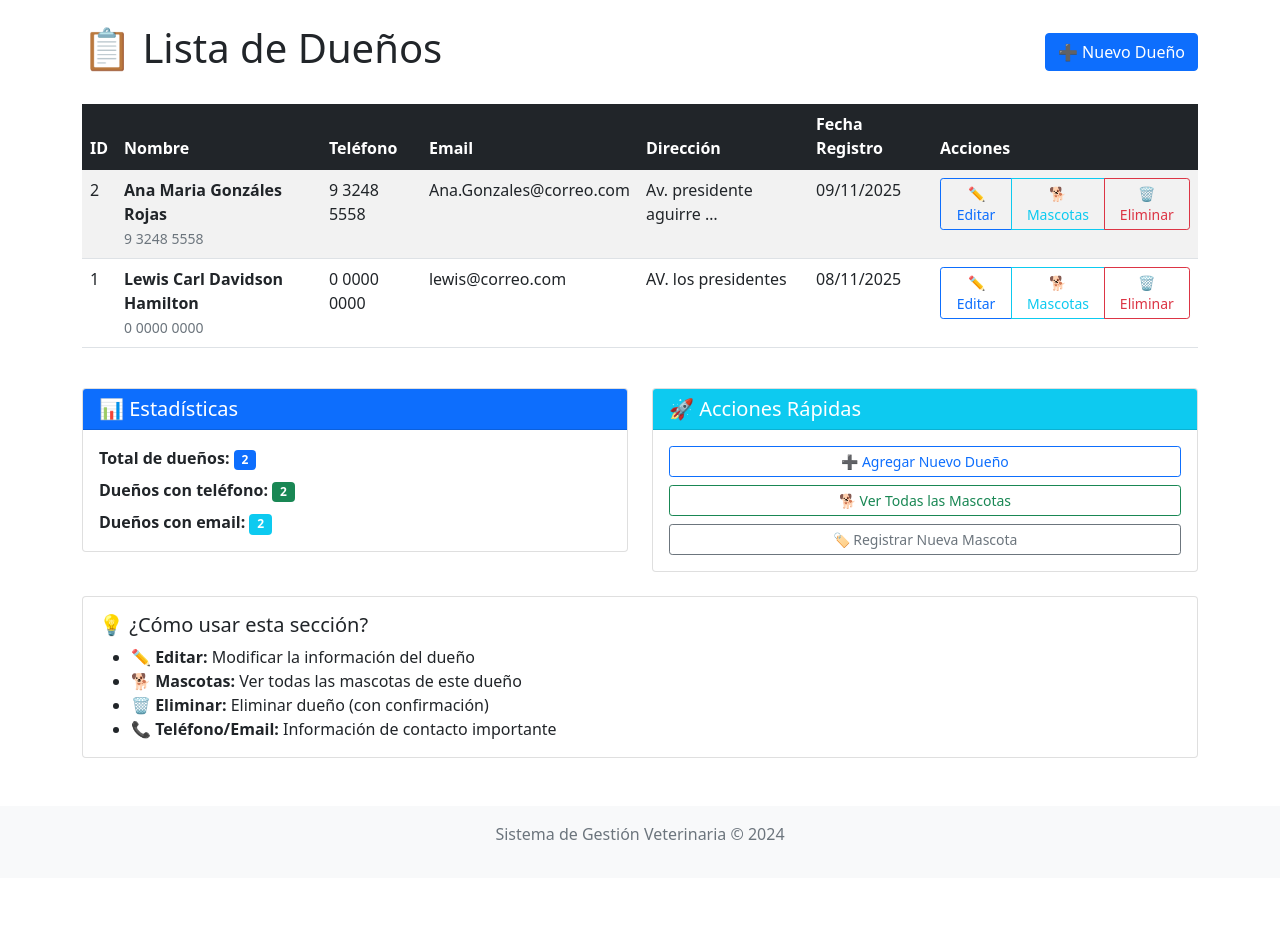
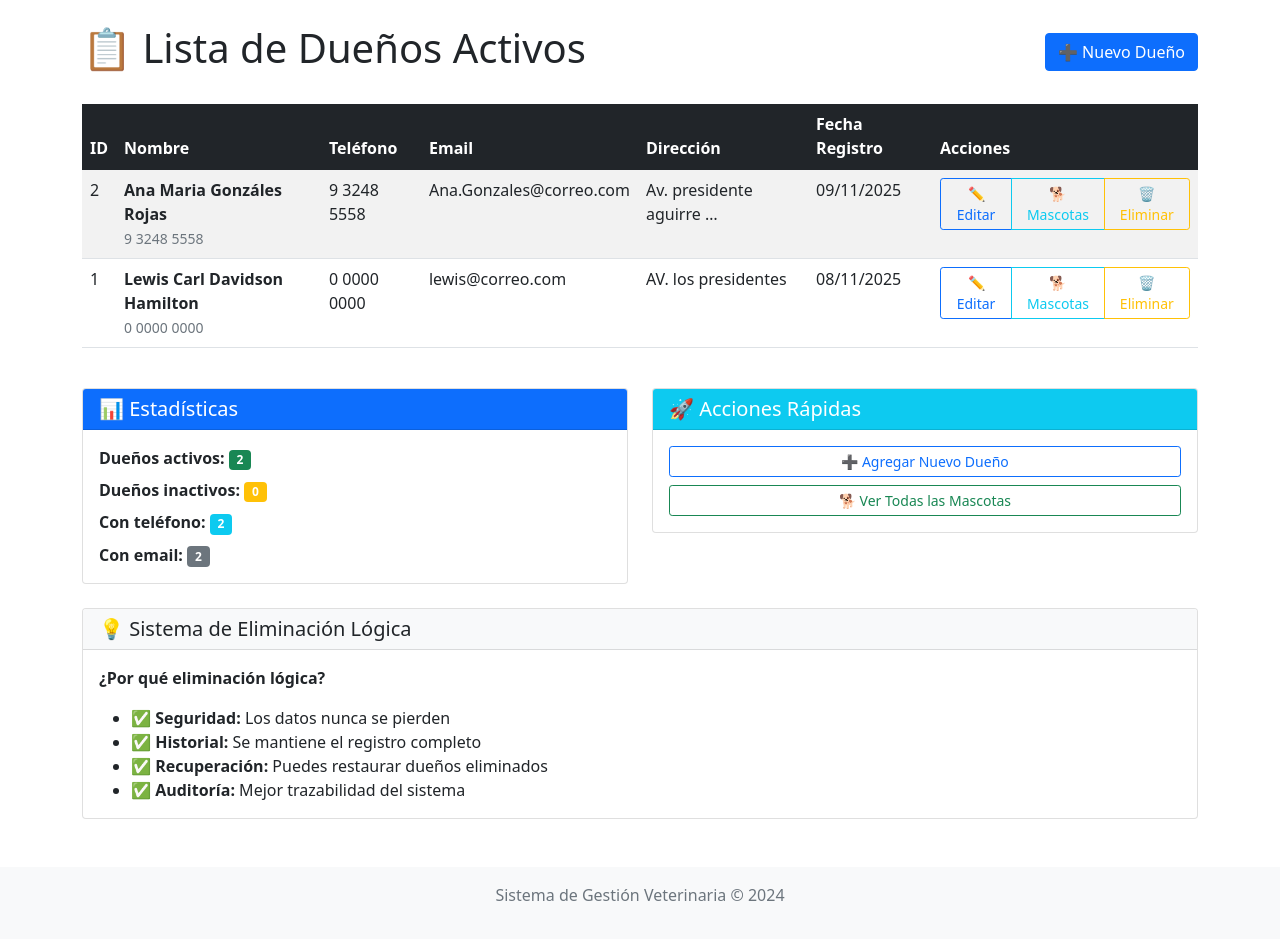
Before and after one commit to Estebanerick/Veterinaria-version-web, a Django app: page /duenos/ in a window 1280 px wide. Shown: the part 56-995 px from the top of the page. Before the commit the page ends 896 px from the top, so only its background shows below. Run offline with Django 5.2, Linux system fonts and the light colour scheme; data comes from the database, SQL or seed files in the repository; both versions use the stored data as it was after the commit.

Commit message:
Fallas al implementar Eliminacion logica y falta de sincronizacion con supabase

```diff
--- a/clinica/urls.py
+++ b/clinica/urls.py
@@ -18,4 +18,7 @@ urlpatterns = [
     path('veterinarios/agregar/', views.agregar_veterinario, name='agregar_veterinario'),
     path('veterinarios/<int:veterinario_id>/editar/', views.editar_veterinario, name='editar_veterinario'),
     path('veterinarios/<int:veterinario_id>/eliminar/', views.eliminar_veterinario, name='eliminar_veterinario'),
+    path('duenos/inactivos/', views.lista_duenos_inactivos, name='lista_duenos_inactivos'),
+    path('duenos/<int:dueno_id>/restaurar/', views.restaurar_dueno, name='restaurar_dueno'),
+    path('duenos/<int:dueno_id>/eliminar-logico/', views.eliminar_dueno_logico, name='eliminar_dueno_logico'),
 ]
--- a/clinica/views.py
+++ b/clinica/views.py
@@ -30,17 +30,22 @@ def home(request):
     return render(request, 'clinica/home.html', context)
 
 # En clinica/views.py - actualizar la función lista_duenos
+# clinica/views.py - actualizar lista_duenos
+
 def lista_duenos(request):
-    duenos = Dueno.objects.all().order_by('nombre')
+    # VERSIÓN TEMPORAL - mostrar todos los dueños
+    duenos = Dueno.objects.all().order_by('nombre')  # ← SIN FILTRO POR ACTIVO
 
-    # Calcular estadísticas
+    # Calcular estadísticas (versión temporal sin filtro por activo)
     duenos_con_telefono = Dueno.objects.exclude(telefono__isnull=True).exclude(telefono='').count()
     duenos_con_email = Dueno.objects.exclude(email__isnull=True).exclude(email='').count()
+    duenos_inactivos = 0  # ← TEMPORALMENTE 0
 
     return render(request, 'clinica/lista_duenos.html', {
         'duenos': duenos,
         'duenos_con_telefono': duenos_con_telefono,
-        'duenos_con_email': duenos_con_email
+        'duenos_con_email': duenos_con_email,
+        'duenos_inactivos': duenos_inactivos
     })
 
 def agregar_dueno(request):
@@ -129,6 +134,55 @@ def eliminar_dueno(request, dueno_id):
             return redirect('lista_duenos')
 
         dueno.delete()
+
+        # Eliminar de Supabase también
+        supabase = get_supabase_client()
+        if supabase:
+            supabase.table("dueno").delete().eq("nombre", nombre_dueno).execute()
+            print(f"✅ Dueño eliminado de Supabase: {nombre_dueno}")
+
+        messages.success(request, f'✅ Dueño "{nombre_dueno}" eliminado exitosamente')
+
+    except Dueno.DoesNotExist:
+        messages.error(request, '❌ Dueño no encontrado')
+
+    return redirect('lista_duenos')
+
+# clinica/views.py - agregar esta función
+def lista_duenos_inactivos(request):
+    """Lista de dueños eliminados lógicamente"""
+    duenos_inactivos = Dueno.objects.filter(activo=False).order_by('-fecha_eliminacion')
+
+    return render(request, 'clinica/lista_duenos_inactivos.html', {
+        'duenos_inactivos': duenos_inactivos
+    })
+
+def restaurar_dueno(request, dueno_id):
+    """Restaurar un dueño eliminado lógicamente"""
+    try:
+        dueno = Dueno.objects.get(id=dueno_id, activo=False)
+        dueno.restaurar()
+        messages.success(request, f'✅ Dueño "{dueno.nombre}" restaurado exitosamente')
+    except Dueno.DoesNotExist:
+        messages.error(request, '❌ Dueño no encontrado o ya está activo')
+
+    return redirect('lista_duenos_inactivos')
+
+def eliminar_dueno_logico(request, dueno_id):
+    """Eliminación física temporal (hasta que tengamos migraciones)"""
+    try:
+        # VERSIÓN TEMPORAL - sin filtro por 'activo'
+        dueno = Dueno.objects.get(id=dueno_id)  # ← QUITAMOS EL FILTRO 'activo=True'
+        nombre_dueno = dueno.nombre
+
+        # Verificar si tiene mascotas antes de eliminar (versión temporal sin 'activo')
+        mascotas_count = Mascota.objects.filter(dueno=dueno).count()  # ← QUITAMOS EL FILTRO 'activo=True'
+        if mascotas_count > 0:
+            messages.error(request, f'❌ No se puede eliminar al dueño "{nombre_dueno}" porque tiene {mascotas_count} mascota(s) registrada(s)')
+            return redirect('lista_duenos')
+
+        # VERSIÓN TEMPORAL - eliminación física directa
+        dueno.delete()  # ← ELIMINACIÓN FÍSICA TEMPORAL
 
         # Eliminar de Supabase también
         supabase = get_supabase_client()
--- a/templates/clinica/lista_duenos.html
+++ b/templates/clinica/lista_duenos.html
@@ -5,8 +5,15 @@
 
 {% block content %}
 <div class="d-flex justify-content-between align-items-center mb-4">
-    <h1>📋 Lista de Dueños</h1>
-    <a href="{% url 'agregar_dueno' %}" class="btn btn-primary">➕ Nuevo Dueño</a>
+    <h1>📋 Lista de Dueños Activos</h1>
+    <div>
+        {% if duenos_inactivos > 0 %}
+            <a href="{% url 'lista_duenos_inactivos' %}" class="btn btn-warning me-2">
+                🗂️ Dueños Inactivos ({{ duenos_inactivos }})
+            </a>
+        {% endif %}
+        <a href="{% url 'agregar_dueno' %}" class="btn btn-primary">➕ Nuevo Dueño</a>
+    </div>
 </div>
 
 {% if messages %}
@@ -78,39 +85,52 @@
                             🐕 Mascotas
                         </a>
                         <button type="button"
-                                class="btn btn-outline-danger"
-                                title="Eliminar dueño"
+                                class="btn btn-outline-warning"
+                                title="Eliminar lógicamente"
                                 data-bs-toggle="modal"
-                                data-bs-target="#confirmarEliminar{{ dueno.id }}">
+                                data-bs-target="#confirmarEliminarLogico{{ dueno.id }}">
                             🗑️ Eliminar
                         </button>
                     </div>
 
-                    <!-- Modal de confirmación para eliminar -->
-                    <div class="modal fade" id="confirmarEliminar{{ dueno.id }}" tabindex="-1">
+                    <!-- Modal de confirmación para eliminación lógica -->
+                    <div class="modal fade" id="confirmarEliminarLogico{{ dueno.id }}" tabindex="-1">
                         <div class="modal-dialog">
                             <div class="modal-content">
                                 <div class="modal-header">
-                                    <h5 class="modal-title">⚠️ Confirmar Eliminación</h5>
+                                    <h5 class="modal-title">⚠️ Eliminación Lógica</h5>
                                     <button type="button" class="btn-close" data-bs-dismiss="modal"></button>
                                 </div>
                                 <div class="modal-body">
-                                    <p>¿Estás seguro de que deseas eliminar al dueño <strong>"{{ dueno.nombre }}"</strong>?</p>
+                                    <p>¿Estás seguro de que deseas <strong>eliminar lógicamente</strong> al dueño <strong>"{{ dueno.nombre }}"</strong>?</p>
 
                                     {% with mascotas_count=dueno.mascota_set.count %}
                                         {% if mascotas_count > 0 %}
                                             <div class="alert alert-warning">
-                                                <strong>¡Advertencia!</strong> Este dueño tiene <strong>{{ mascotas_count }}</strong> mascota(s) registrada(s).
-                                                <br>Si eliminas al dueño, también se eliminarán todas sus mascotas y consultas asociadas.
+                                                <strong>¡Importante!</strong>
+                                                <ul class="mb-0 mt-2">
+                                                    <li>Este dueño tiene <strong>{{ mascotas_count }}</strong> mascota(s) registrada(s)</li>
+                                                    <li>El dueño se marcará como <strong>inactivo</strong> pero no se eliminará físicamente</li>
+                                                    <li>Podrás restaurarlo más tarde desde "Dueños Inactivos"</li>
+                                                    <li>Los datos se conservan para historiales y reportes</li>
+                                                </ul>
                                             </div>
                                         {% else %}
-                                            <p class="text-danger"><small>Esta acción no se puede deshacer.</small></p>
+                                            <div class="alert alert-info">
+                                                <strong>Eliminación Lógica:</strong>
+                                                <ul class="mb-0 mt-2">
+                                                    <li>El dueño se marcará como <strong>inactivo</strong></li>
+                                                    <li>No aparecerá en las listas principales</li>
+                                                    <li>Podrás restaurarlo más tarde</li>
+                                                    <li>Los datos se conservan intactos</li>
+                                                </ul>
+                                            </div>
                                         {% endif %}
                                     {% endwith %}
                                 </div>
                                 <div class="modal-footer">
                                     <button type="button" class="btn btn-secondary" data-bs-dismiss="modal">Cancelar</button>
-                                    <a href="{% url 'eliminar_dueno' dueno.id %}" class="btn btn-danger">
+                                    <a href="{% url 'eliminar_dueno_logico' dueno.id %}" class="btn btn-warning">
                                         Sí, Eliminar
                                     </a>
                                 </div>
@@ -127,11 +147,18 @@
 <div class="alert alert-info">
     <div class="d-flex">
         <div class="flex-grow-1">
-            <h4>👤 No hay dueños registrados</h4>
-            <p class="mb-3">Comienza registrando el primer dueño en el sistema.</p>
-            <a href="{% url 'agregar_dueno' %}" class="btn btn-primary">
-                Registrar Primer Dueño
-            </a>
+            <h4>👤 No hay dueños activos</h4>
+            <p class="mb-3">Todos los dueños están marcados como inactivos o no hay registros.</p>
+            <div class="d-grid gap-2 d-md-flex">
+                <a href="{% url 'agregar_dueno' %}" class="btn btn-primary me-md-2">
+                    Registrar Primer Dueño
+                </a>
+                {% if duenos_inactivos > 0 %}
+                    <a href="{% url 'lista_duenos_inactivos' %}" class="btn btn-outline-warning">
+                        Ver Dueños Inactivos ({{ duenos_inactivos }})
+                    </a>
+                {% endif %}
+            </div>
         </div>
     </div>
 </div>
@@ -146,16 +173,20 @@
             </div>
             <div class="card-body">
                 <p class="mb-2">
-                    <strong>Total de dueños:</strong>
-                    <span class="badge bg-primary">{{ duenos|length }}</span>
+                    <strong>Dueños activos:</strong>
+                    <span class="badge bg-success">{{ duenos|length }}</span>
                 </p>
                 <p class="mb-2">
-                    <strong>Dueños con teléfono:</strong>
-                    <span class="badge bg-success">{{ duenos_con_telefono }}</span>
+                    <strong>Dueños inactivos:</strong>
+                    <span class="badge bg-warning">{{ duenos_inactivos }}</span>
+                </p>
+                <p class="mb-2">
+                    <strong>Con teléfono:</strong>
+                    <span class="badge bg-info">{{ duenos_con_telefono }}</span>
                 </p>
                 <p class="mb-0">
-                    <strong>Dueños con email:</strong>
-                    <span class="badge bg-info">{{ duenos_con_email }}</span>
+                    <strong>Con email:</strong>
+                    <span class="badge bg-secondary">{{ duenos_con_email }}</span>
                 </p>
             </div>
         </div>
@@ -171,11 +202,13 @@
                     <a href="{% url 'agregar_dueno' %}" class="btn btn-outline-primary btn-sm">
                         ➕ Agregar Nuevo Dueño
                     </a>
+                    {% if duenos_inactivos > 0 %}
+                        <a href="{% url 'lista_duenos_inactivos' %}" class="btn btn-outline-warning btn-sm">
+                            🗂️ Gestionar Dueños Inactivos
+                        </a>
+                    {% endif %}
                     <a href="{% url 'lista_mascotas' %}" class="btn btn-outline-success btn-sm">
                         🐕 Ver Todas las Mascotas
-                    </a>
-                    <a href="{% url 'agregar_mascota' %}" class="btn btn-outline-secondary btn-sm">
-                        🏷️ Registrar Nueva Mascota
                     </a>
                 </div>
             </div>
@@ -183,15 +216,18 @@
     </div>
 </div>
 
-<!-- Información adicional -->
+<!-- Información sobre eliminación lógica -->
 <div class="card mt-4">
+    <div class="card-header bg-light">
+        <h5 class="mb-0">💡 Sistema de Eliminación Lógica</h5>
+    </div>
     <div class="card-body">
-        <h5>💡 ¿Cómo usar esta sección?</h5>
+        <p><strong>¿Por qué eliminación lógica?</strong></p>
         <ul class="mb-0">
-            <li><strong>✏️ Editar:</strong> Modificar la información del dueño</li>
-            <li><strong>🐕 Mascotas:</strong> Ver todas las mascotas de este dueño</li>
-            <li><strong>🗑️ Eliminar:</strong> Eliminar dueño (con confirmación)</li>
-            <li><strong>📞 Teléfono/Email:</strong> Información de contacto importante</li>
+            <li>✅ <strong>Seguridad:</strong> Los datos nunca se pierden</li>
+            <li>✅ <strong>Historial:</strong> Se mantiene el registro completo</li>
+            <li>✅ <strong>Recuperación:</strong> Puedes restaurar dueños eliminados</li>
+            <li>✅ <strong>Auditoría:</strong> Mejor trazabilidad del sistema</li>
         </ul>
     </div>
 </div>
```
Also changed, not shown: clinica/models.py (+39 -0 lines), templates/clinica/lista_duenos_inactivos.html (added, +114 -0 lines), db.sqlite3.
